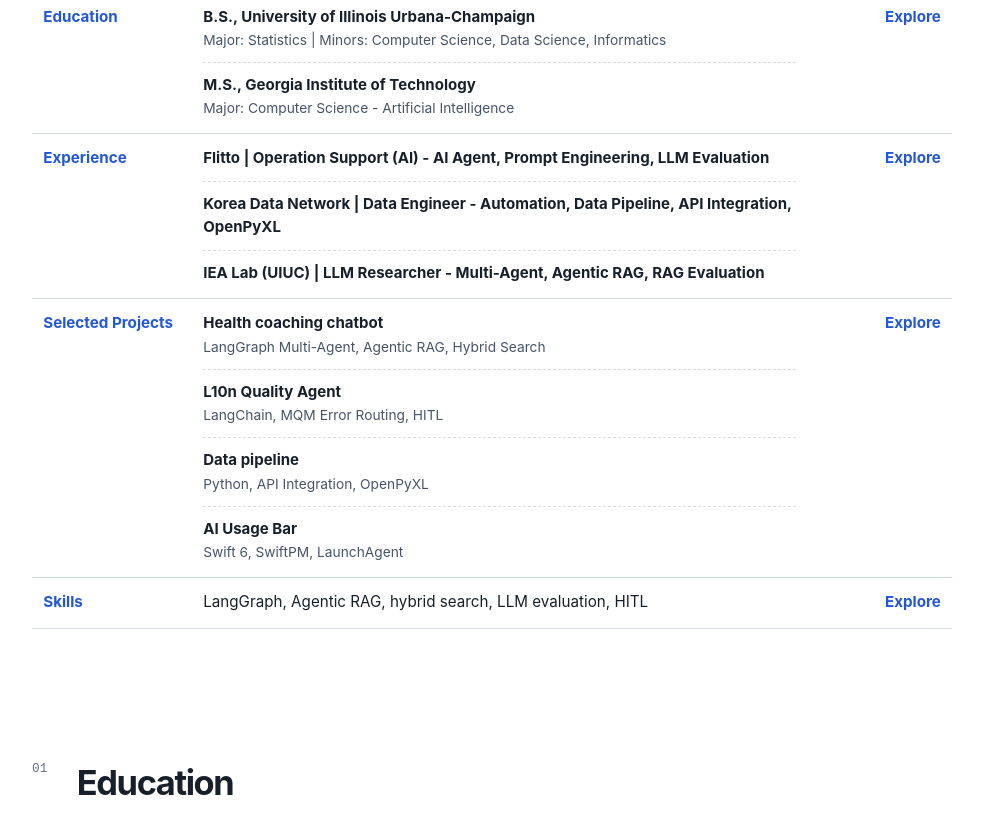
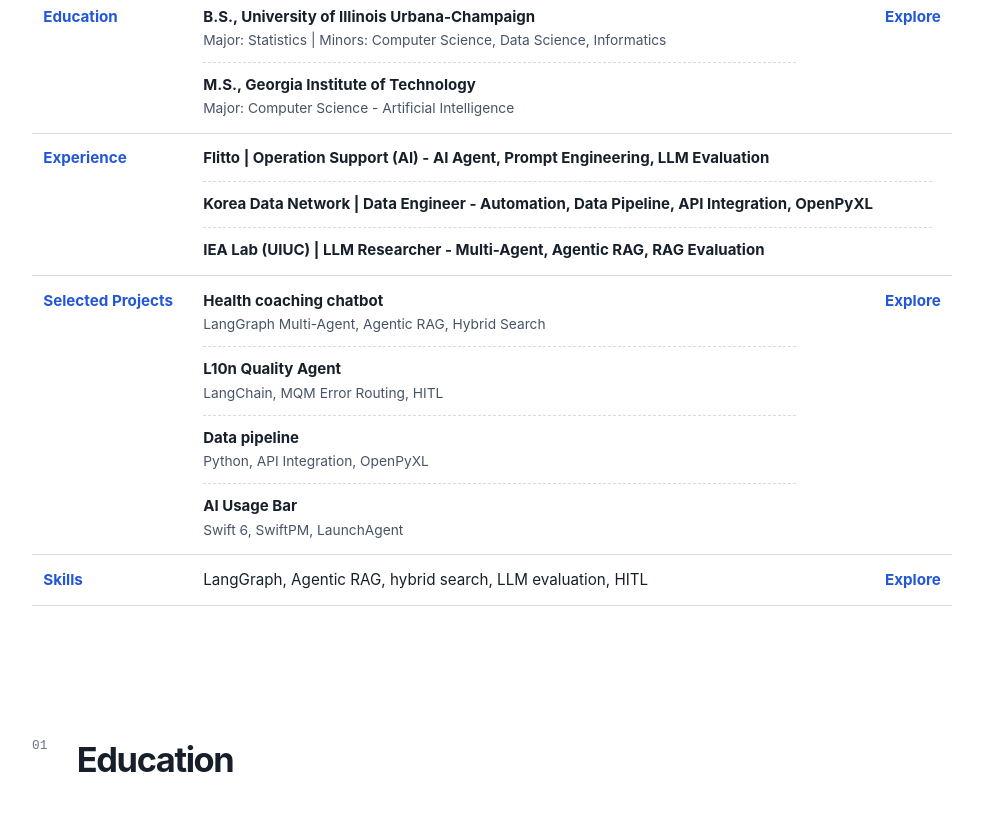
Before and after one commit to sihunwang-skala/sihunwang-portfolio, a plain HTML site: page index.html in a window 1280 px wide. Shown: the part 820-1641 px from the top of the page, without its empty margins (230-1213 px from the left). Drawn offline with Linux system fonts and the light colour scheme.

Commit message:
Give experience entries full table width

```diff
--- a/index.html
+++ b/index.html
@@ -15,7 +15,7 @@
     <meta name="twitter:card" content="summary_large_image" />
     <meta name="twitter:image" content="https://sihunwang-skala.github.io/sihunwang-portfolio/assets/link-preview.png" />
     <title>Sihun Wang | AI Agent Engineer</title>
-    <link rel="stylesheet" href="./styles.css?v=final111" />
+    <link rel="stylesheet" href="./styles.css?v=final112" />
     <script src="./app.js?v=final86" defer></script>
   </head>
   <body>
@@ -102,11 +102,11 @@ var t=document.createElement('button');t.type='button';t.className='s3t';row.app
       <div class="overview-item"><strong data-i18n="overviewUiuc">B.S., University of Illinois Urbana-Champaign</strong><span data-i18n="overviewMajorStatistics">Major: Statistics | Minors: Computer Science, Data Science, Informatics</span></div>
       <div class="overview-item"><strong data-i18n="overviewGt">M.S., Georgia Institute of Technology</strong><span data-i18n="overviewMajorAi">Major: Computer Science - Artificial Intelligence</span></div>
     </td><td><a href="#education" data-i18n="overviewDetails">자세히 보기</a></td></tr>
-    <tr><th scope="row"><a href="#experience" data-i18n="experienceTitle">경력</a></th><td>
+    <tr class="overview-experience-row"><th scope="row"><a href="#experience" data-i18n="experienceTitle">경력</a></th><td colspan="2">
       <div class="overview-item"><strong>Flitto | Operation Support (AI) - AI Agent, Prompt Engineering, LLM Evaluation</strong></div>
       <div class="overview-item"><strong>Korea Data Network | Data Engineer - Automation, Data Pipeline, API Integration, OpenPyXL</strong></div>
       <div class="overview-item"><strong>IEA Lab (UIUC) | LLM Researcher - Multi-Agent, Agentic RAG, RAG Evaluation</strong></div>
-    </td><td><a href="#experience" data-i18n="overviewDetails">자세히 보기</a></td></tr>
+    </td></tr>
     <tr><th scope="row"><a href="#projects" data-i18n="projectsTitle">프로젝트</a></th><td>
       <div class="overview-item"><strong data-i18n="overviewHealth">건강 코칭 챗봇</strong><span>LangGraph Multi-Agent, Agentic RAG, Hybrid Search</span></div>
       <div class="overview-item"><strong>L10n Quality Agent</strong><span>LangChain, MQM Error Routing, HITL</span></div>
--- a/styles.css
+++ b/styles.css
@@ -932,10 +932,12 @@ body .pvis-link:active .cta {
 .overview-item strong,.overview-item span{display:block}
 .overview-item strong{font-size:.94rem;font-weight:700}
 .overview-item span{margin-top:.12rem;color:var(--muted);font-size:.86rem;line-height:1.5}
+.overview-experience-row td:last-child{width:auto;text-align:left;white-space:normal;padding-left:.7rem}
 @media(max-width:650px){
   .overview-table,.overview-table tbody{display:block;width:100%}
   .overview-table tr{display:grid;grid-template-columns:minmax(0,1fr) auto}
   .overview-table th{grid-column:1;grid-row:1;width:auto}
   .overview-table td:nth-child(2){grid-column:1 / -1;grid-row:2;padding:.1rem .4rem 1rem}
   .overview-table td:last-child{grid-column:2;grid-row:1;width:auto;padding:.75rem .4rem}
+  .overview-experience-row td:last-child{grid-column:1 / -1;grid-row:2;padding:.1rem .4rem 1rem}
 }
```
